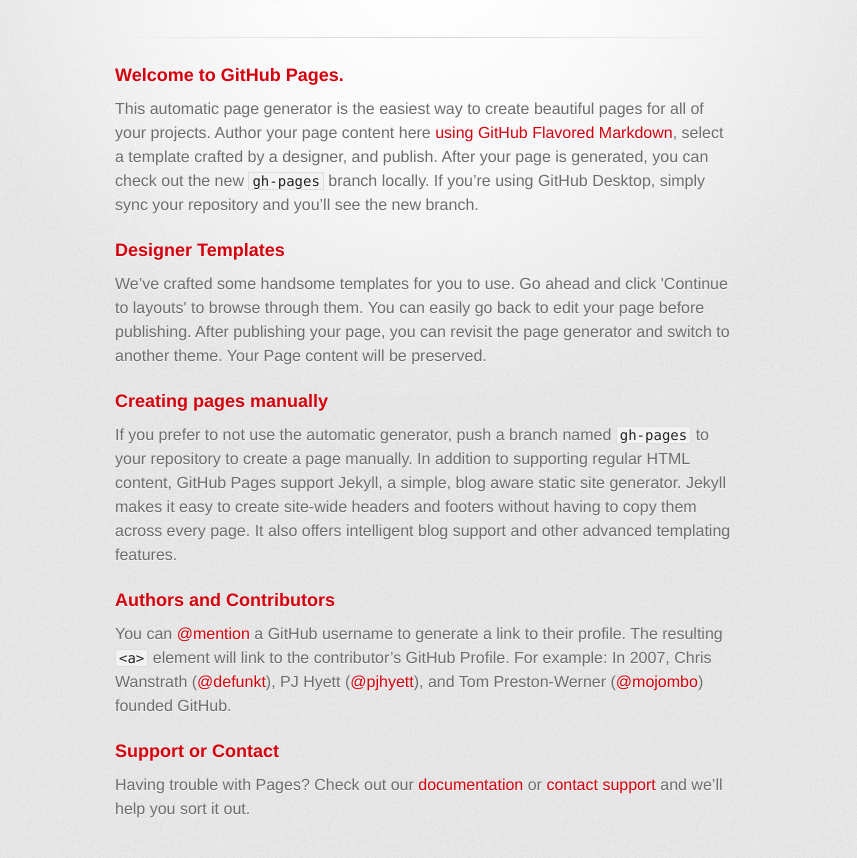
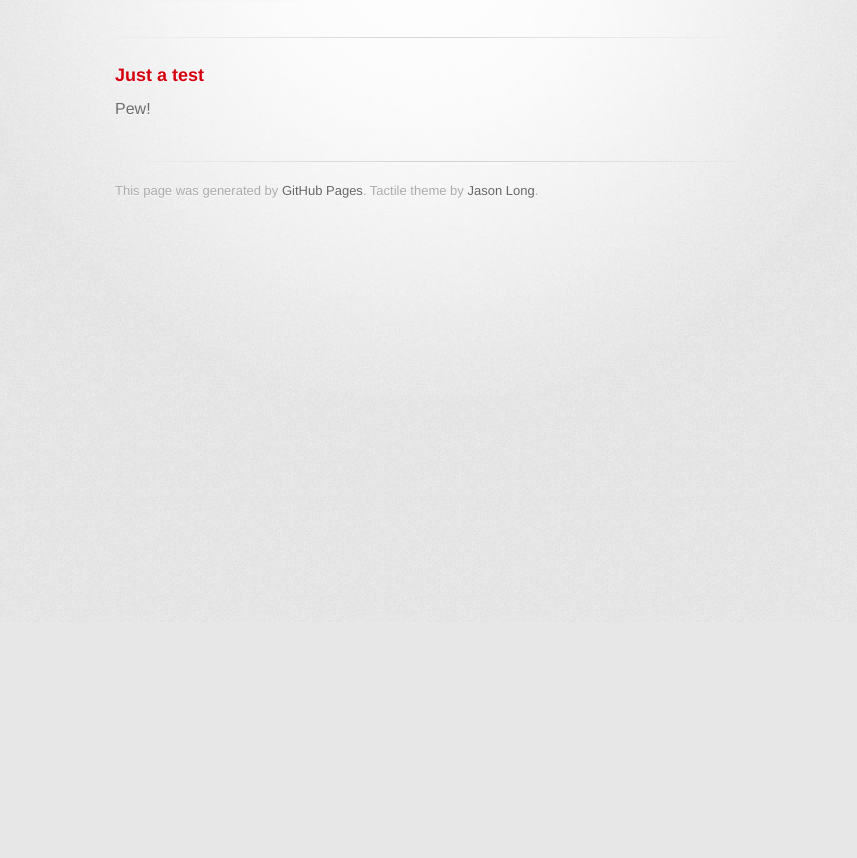
Before and after one commit to bluemint82/bluemint82.github.io, a plain HTML site: page index.html in a window 1280 px wide. Shown: the part 178-1036 px from the top of the page, without its empty margins (215-1072 px from the left). After the commit the page ends 800 px from the top, so only its background shows below. Drawn offline with Linux system fonts and the light colour scheme; a web font is replaced by a local one.

Commit message:
Replace master branch with page content via GitHub

```diff
--- a/index.html
+++ b/index.html
@@ -10,7 +10,7 @@
     <!--[if lt IE 9]>
     <script src="//html5shiv.googlecode.com/svn/trunk/html5.js"></script>
     <![endif]-->
-    <title>Bluemint82.GitHub.io by bluemint82</title>
+    <title>bluemint82.github.io by bluemint82</title>
   </head>
 
   <body>
@@ -18,7 +18,7 @@
       <div class="inner">
 
         <header>
-          <h1>Bluemint82.GitHub.io</h1>
+          <h1>bluemint82.github.io</h1>
           <h2></h2>
         </header>
 
@@ -30,29 +30,9 @@
 
         <section id="main_content">
           <h3>
-<a id="welcome-to-github-pages" class="anchor" href="#welcome-to-github-pages" aria-hidden="true"><span aria-hidden="true" class="octicon octicon-link"></span></a>Welcome to GitHub Pages.</h3>
+<a id="just-a-test" class="anchor" href="#just-a-test" aria-hidden="true"><span aria-hidden="true" class="octicon octicon-link"></span></a>Just a test</h3>
 
-<p>This automatic page generator is the easiest way to create beautiful pages for all of your projects. Author your page content here <a href="https://guides.github.com/features/mastering-markdown/">using GitHub Flavored Markdown</a>, select a template crafted by a designer, and publish. After your page is generated, you can check out the new <code>gh-pages</code> branch locally. If you’re using GitHub Desktop, simply sync your repository and you’ll see the new branch.</p>
-
-<h3>
-<a id="designer-templates" class="anchor" href="#designer-templates" aria-hidden="true"><span aria-hidden="true" class="octicon octicon-link"></span></a>Designer Templates</h3>
-
-<p>We’ve crafted some handsome templates for you to use. Go ahead and click 'Continue to layouts' to browse through them. You can easily go back to edit your page before publishing. After publishing your page, you can revisit the page generator and switch to another theme. Your Page content will be preserved.</p>
-
-<h3>
-<a id="creating-pages-manually" class="anchor" href="#creating-pages-manually" aria-hidden="true"><span aria-hidden="true" class="octicon octicon-link"></span></a>Creating pages manually</h3>
-
-<p>If you prefer to not use the automatic generator, push a branch named <code>gh-pages</code> to your repository to create a page manually. In addition to supporting regular HTML content, GitHub Pages support Jekyll, a simple, blog aware static site generator. Jekyll makes it easy to create site-wide headers and footers without having to copy them across every page. It also offers intelligent blog support and other advanced templating features.</p>
-
-<h3>
-<a id="authors-and-contributors" class="anchor" href="#authors-and-contributors" aria-hidden="true"><span aria-hidden="true" class="octicon octicon-link"></span></a>Authors and Contributors</h3>
-
-<p>You can <a href="https://help.github.com/articles/basic-writing-and-formatting-syntax/#mentioning-users-and-teams" class="user-mention">@mention</a> a GitHub username to generate a link to their profile. The resulting <code>&lt;a&gt;</code> element will link to the contributor’s GitHub Profile. For example: In 2007, Chris Wanstrath (<a href="https://github.com/defunkt" class="user-mention">@defunkt</a>), PJ Hyett (<a href="https://github.com/pjhyett" class="user-mention">@pjhyett</a>), and Tom Preston-Werner (<a href="https://github.com/mojombo" class="user-mention">@mojombo</a>) founded GitHub.</p>
-
-<h3>
-<a id="support-or-contact" class="anchor" href="#support-or-contact" aria-hidden="true"><span aria-hidden="true" class="octicon octicon-link"></span></a>Support or Contact</h3>
-
-<p>Having trouble with Pages? Check out our <a href="https://help.github.com/pages">documentation</a> or <a href="https://github.com/contact">contact support</a> and we’ll help you sort it out.</p>
+<p>Pew!</p>
         </section>
 
         <footer>
```
Also changed, not shown: params.json (+2 -2 lines).
